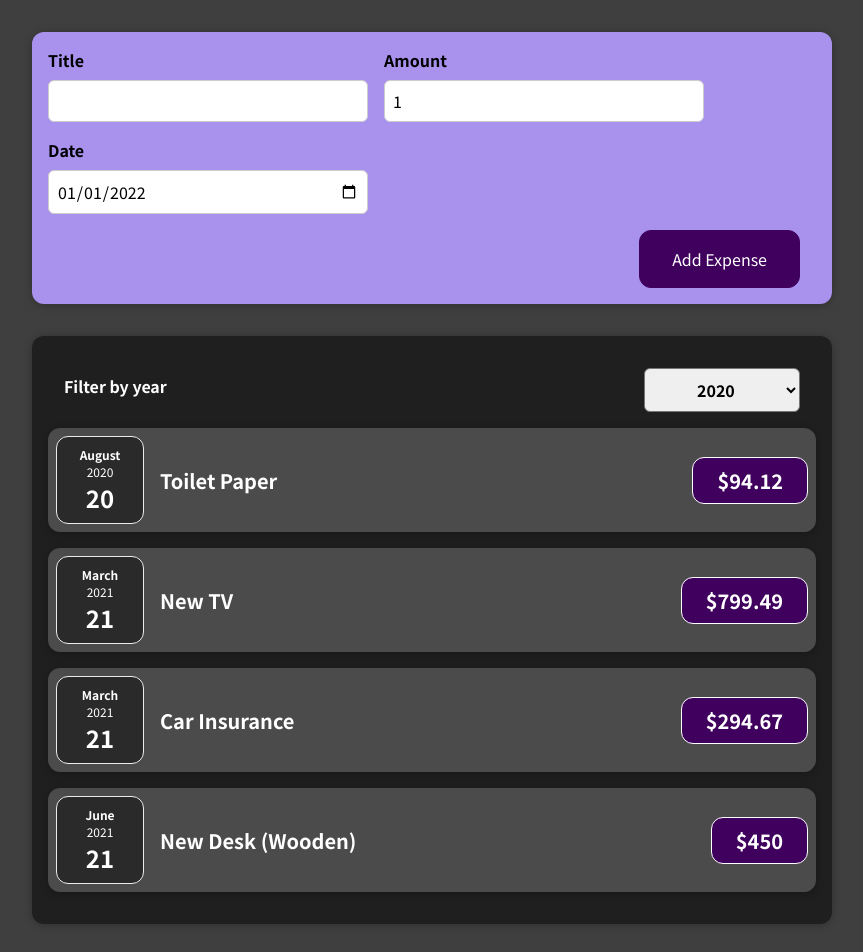
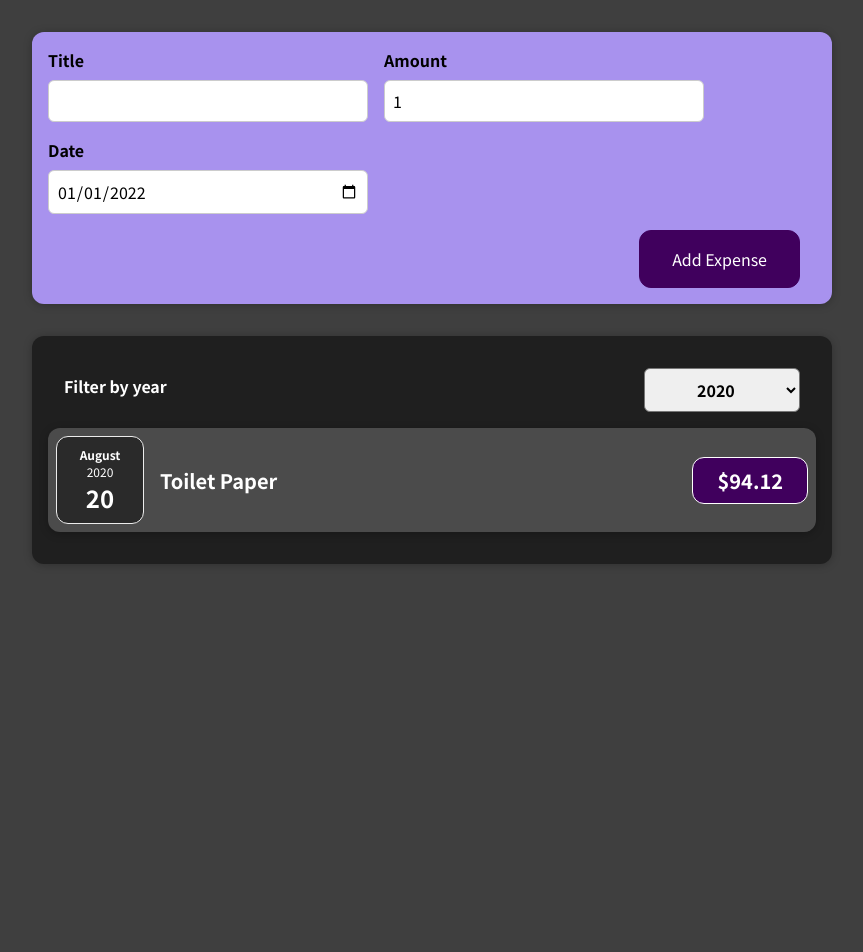
Before and after one commit to OvidiuDobran/React---The-Complete-Guide, a React (Create React App) app in the folder react-complete-guide/: page / in a window 1280 px wide. Shown: the top 952 px of the page, without its empty margins (208-1071 px from the left). After the commit the page ends 800 px from the top, so only its background shows below. Built offline with nearby package versions, Linux system fonts and the light colour scheme.

Commit message:
Dynamically generating ExpenseItem list, and filtering them by year

```diff
--- a/react-complete-guide/src/App.js
+++ b/react-complete-guide/src/App.js
@@ -1,8 +1,8 @@
+import { useState } from "react";
 import Expenses from "./components/expenses/Expenses";
 import NewExpense from "./components/new-expense/NewExpense";
 
-function App() {
-  const expenses = [
+const DUMMY_EXPENSES = [
   {
     id: "e1",
     title: "Toilet Paper",
@@ -24,8 +24,11 @@ function App() {
   },
 ];
 
+function App() {
+  const [expenses, setExpenses] = useState(DUMMY_EXPENSES);
+
   function addExpenseHandler(expense) {
-    console.log(expenses);
+    setExpenses((prevExpenses) => [...prevExpenses, expense]);
   }
 
   return (
--- a/react-complete-guide/src/components/expenses/Expenses.js
+++ b/react-complete-guide/src/components/expenses/Expenses.js
@@ -10,7 +10,6 @@ function Expenses(props) {
   const [filteredYear, setFilteredYear] = useState("2020");
 
   function filterChangeHandler(selectedOption) {
-    console.log(selectedOption);
     setFilteredYear(selectedOption);
   }
 
@@ -20,26 +19,16 @@ function Expenses(props) {
         onFilterChanged={filterChangeHandler}
         selected={filteredYear}
       ></ExpensesFilter>
-      <ExpenseItem
-        title={items[0].title}
-        amount={items[0].amount}
-        date={items[0].date}
-      ></ExpenseItem>
-      <ExpenseItem
-        title={items[1].title}
-        amount={items[1].amount}
-        date={items[1].date}
-      ></ExpenseItem>
-      <ExpenseItem
-        title={items[2].title}
-        amount={items[2].amount}
-        date={items[2].date}
-      ></ExpenseItem>
-      <ExpenseItem
-        title={items[3].title}
-        amount={items[3].amount}
-        date={items[3].date}
-      ></ExpenseItem>
+      {items
+        .filter((item) => +filteredYear === item.date.getFullYear())
+        .map((item) => (
+          <ExpenseItem
+            key={item.id}
+            title={item.title}
+            amount={item.amount}
+            date={item.date}
+          ></ExpenseItem>
+        ))}
     </Card>
   );
 }
```
Also changed, not shown: 1 other file (tests, documents, lock files or other folders). Lines whose indentation alone changed are shown as unchanged.
